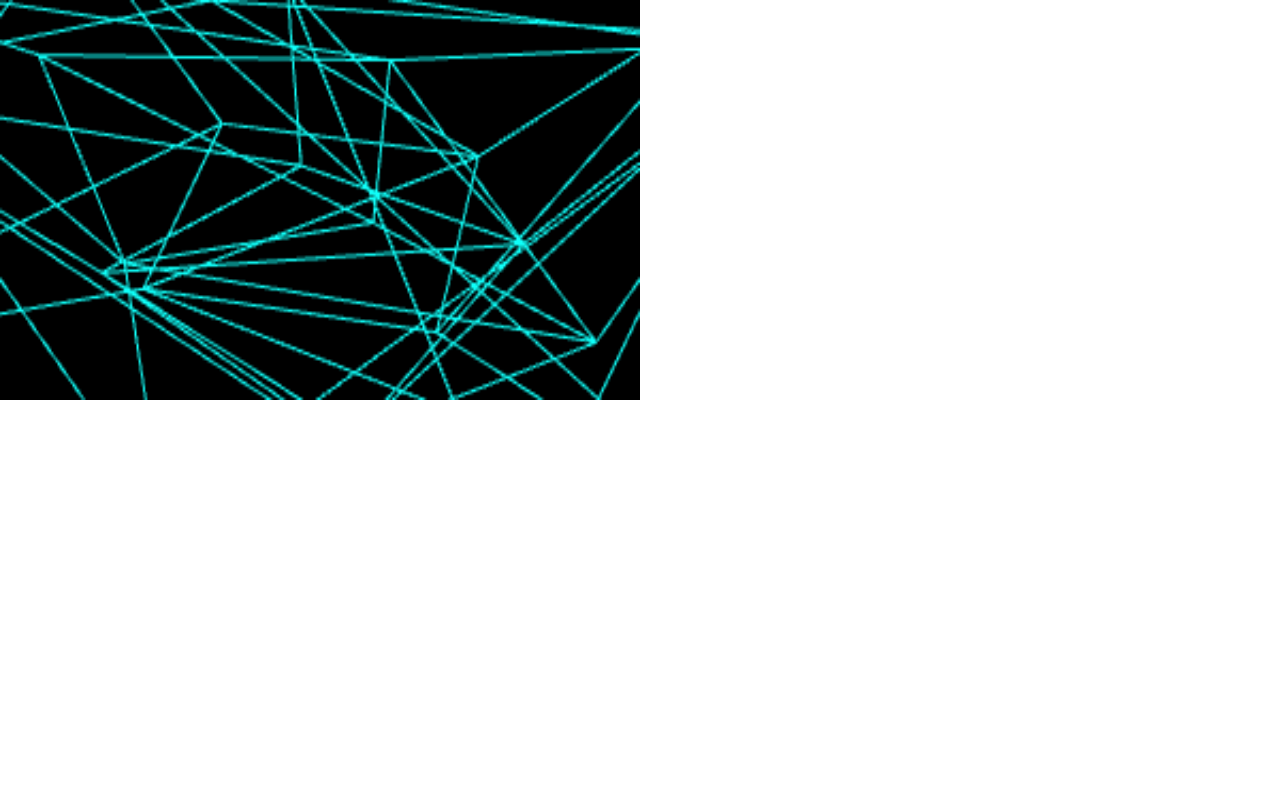
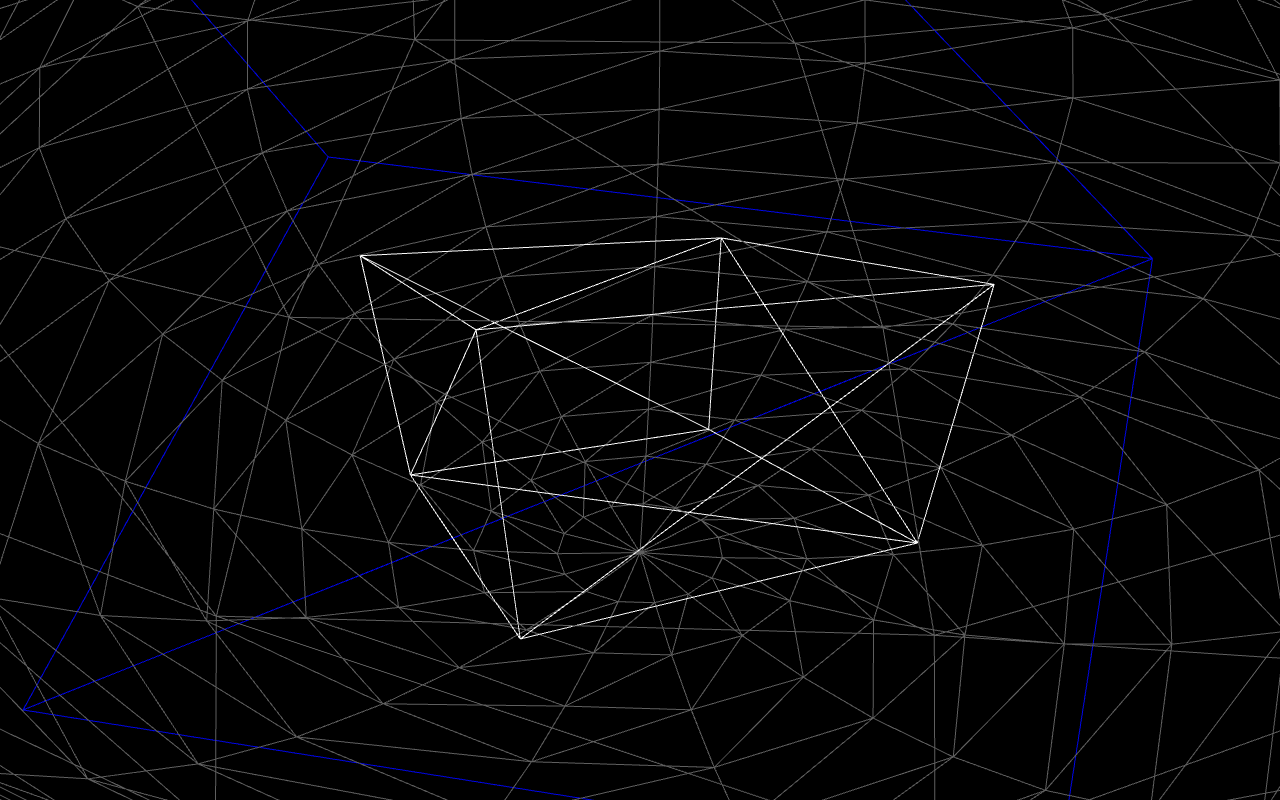
Before and after one commit to AaronMikeBonetti/Portfolio, a React (Create React App) app: page / in a window 1280 px wide. Built offline with nearby package versions, Linux system fonts and the light colour scheme.

Commit message:
animation tweaking

```diff
--- a/public/index.html
+++ b/public/index.html
@@ -7,8 +7,9 @@
   </head>
   <style>
     canvas{
-      width: 50vw;
-      height: 50vh;
+      width: 100%;
+      height: 100%;
+      display: block;
     }
   </style>
 
--- a/src/components/Title Section/Title.js
+++ b/src/components/Title Section/Title.js
@@ -13,7 +13,7 @@ import './title.scss'
       <div className="title">
         <div id="title__three-animation">
         </div>
-        <div id="title__three-animation1">
+        <div className="title__filter">
         </div>
 
 
--- a/src/components/Title Section/title.scss
+++ b/src/components/Title Section/title.scss
@@ -1,12 +1,25 @@
 @import "../../app.scss";
 .title{
-    height: 100vh;
-    width: 100vw;
+    height: 80vh;
+    width: 80vw;
+
+
 
 #title__three-animation{
     position: relative;
+    width: 100%;
+    height: 100%;
+    margin: auto;
 
 
 }
 
+.title__filter{
+    position: absolute;
+    top: 0;
+    height: 100vh;
+    width: 100vw;
+
 }
+
+}
--- a/src/index.js
+++ b/src/index.js
@@ -3,6 +3,18 @@ import ReactDOM from 'react-dom';
 import App from './App';
 import * as serviceWorker from './serviceWorker';
 import {Renderer} from "./three"
+
+
+
+
+
+
+
+Renderer.setSize(window.innerWidth, window.innerHeight);
+
+
+
+
 
 
 document.getElementById("title__three-animation").appendChild(Renderer.domElement);
--- a/src/three.js
+++ b/src/three.js
@@ -1,7 +1,7 @@
 import * as THREE from "three"
 
  export const Renderer = new THREE.WebGLRenderer({antialias: true})
-Renderer.setClearColor("0000")
+Renderer.setClearColor("00000")
 export const scene = new THREE.Scene()
 export const camera = new THREE.PerspectiveCamera(
     75,
@@ -9,32 +9,24 @@ export const camera = new THREE.PerspectiveCamera(
     0.1,
     1000
     )
-    var geometry = new THREE.BoxGeometry( 50, 50, 50 );
-    var geometry1 = new THREE.BoxGeometry( 100, 100, 100 );
-    var geometry2 = new THREE.BoxGeometry( 35, 45, 15 );
-var material = new THREE. MeshBasicMaterial({ color: 0x0FFFF9, wireframe: true, transparent: true, opacity: 1 } )
-var cube = new THREE.Mesh( geometry, material );
-var cube1 = new THREE.Mesh( geometry, material );
-var cube2 = new THREE.Mesh( geometry, material );
+    const geometry = new THREE.BoxGeometry( 10, 10, 10 );
+    const geometry1 = new THREE.SphereGeometry( 15, 15, 15 );
+    const geometry2 = new THREE.BoxGeometry( 50, 50, 50 );
+const material = new THREE. MeshBasicMaterial({ color: 0xfcfcfc, wireframe: true, transparent: true, opacity: 1 } )
+const material1 = new THREE. MeshBasicMaterial({ color: 0x5f5f5f, wireframe: true, transparent: true, opacity: 1 } )
+
+const material2 = new THREE. MeshBasicMaterial({ color: 0x5e5, transparent: true, opacity: 1,  wireframe: true} )
+
+const cube = new THREE.Mesh( geometry, material );
+const cube1 = new THREE.Mesh( geometry1, material1 );
+const cube2 = new THREE.Mesh( geometry2, material2 );
 
 
-var light = new THREE.PointLight( 0xfffff, 1, 100 );
+const light = new THREE.PointLight( 0xfffff, 1, 100 );
 light.position.set( 3, 50, 0 );
 scene.add(cube, cube1, cube2);
 
-
-
-
-
-
-
-
-
-
-
-
-
-camera.position.z = 50
+camera.position.z = 20
 
 function animate(){
   requestAnimationFrame(animate)
@@ -47,6 +39,4 @@ function animate(){
   Renderer.render(scene,camera)
 }
 
-
-
 animate()
```
